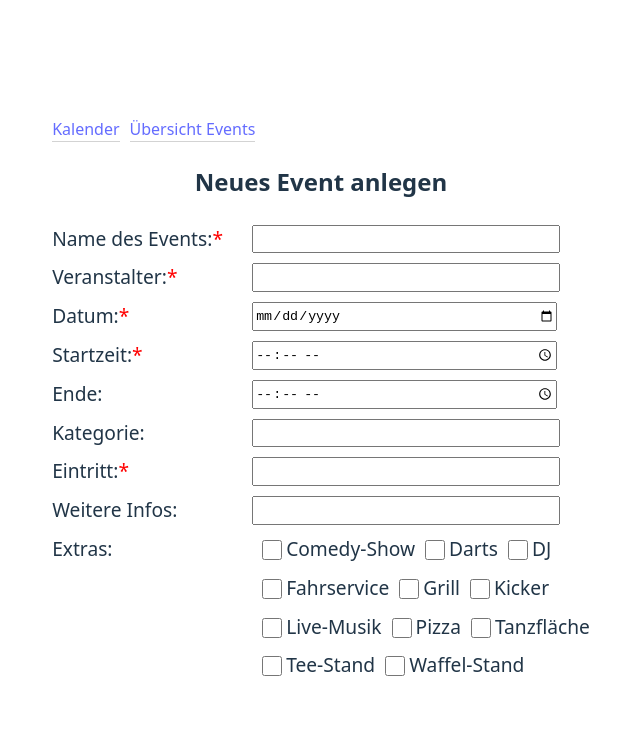
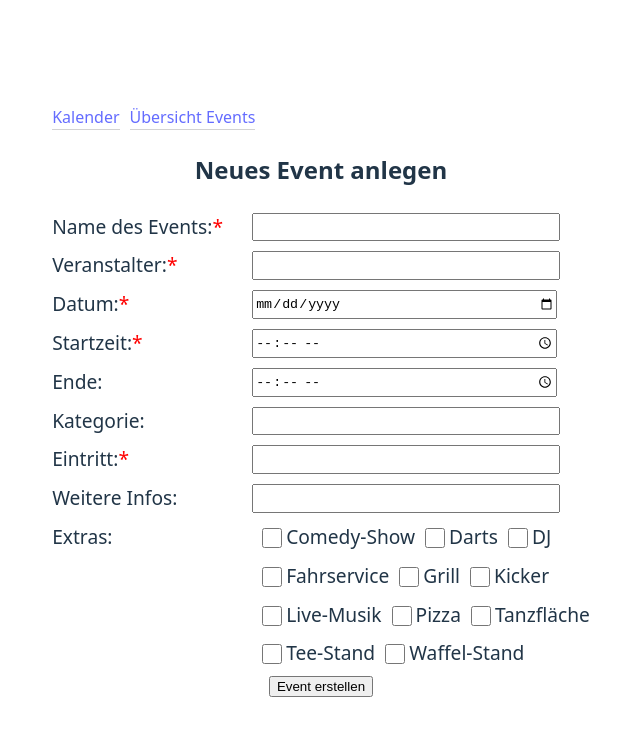
Before and after one commit to Bodinho13/Eventcalender, a React (Vite) app: page /new in a window 1280 px wide. Shown: the top 736 px of the page, without its empty margins (319-959 px from the left). Built offline with nearby package versions, Linux system fonts and the light colour scheme.

Commit message:
Submit Button für Event-Form & min-Prop zu LabelInputBox hinzugefügt

```diff
--- a/src/components/EwEventForm.tsx
+++ b/src/components/EwEventForm.tsx
@@ -35,7 +35,6 @@ const EwEventForm = () => {
         const value: any = target.value;
 
         setEvent(values => ({...values, [name]: value}))
-        console.log(event, value);
     }
 
     const changeExtras = (e: React.ChangeEvent) => {
@@ -52,14 +51,15 @@ const EwEventForm = () => {
         console.log(event);
     }
 
-    const submitEvent = (formData: any) => {
-        console.log(formData);
+    const submitEvent = (event: React.FormEvent) => {
+        console.log(event);
+        event.preventDefault();
     }
 
     return(
         <div>
             <h2>Neues Event anlegen</h2>
-            <form action={submitEvent}>
+            <form onSubmit={submitEvent}>
                 <EwLabelInputBox labelVal="Name des Events:" inputName="eventName" inputVal={event?.eventName}
                     handleChange={(e: React.ChangeEvent) => changeEventData(e)} required={true} />
 
@@ -79,7 +79,7 @@ const EwEventForm = () => {
                     handleChange={(e: React.ChangeEvent) => changeEventData(e)} />
 
                 <EwLabelInputBox labelVal="Eintritt:" inputName="entryFee" inputVal={event?.entryFee}
-                    handleChange={(e: React.ChangeEvent) => changeEventData(e)} inputType="number" required={true} />
+                    handleChange={(e: React.ChangeEvent) => changeEventData(e)} inputType="number" required={true} min={0} />
 
                 <EwLabelInputBox labelVal="Weitere Infos:" inputName="additionalInfo" inputVal={event?.additionalInfo}
                     handleChange={(e: React.ChangeEvent) => changeEventData(e)} inputType="textarea" />
@@ -107,6 +107,7 @@ const EwEventForm = () => {
                     <input className="ew-input-check" type="checkbox" name="tea" onChange={e => changeExtras(e)}/> Tee-Stand
                     <input className="ew-input-check" type="checkbox" name="waffles" onChange={e => changeExtras(e)}/> Waffel-Stand
                 </label>
+                <input type="submit" value="Event erstellen" />
             </form>
         </div>
     )
--- a/src/components/EwLabelInputBox.tsx
+++ b/src/components/EwLabelInputBox.tsx
@@ -1,14 +1,21 @@
 
 
 const EwLabelInputBox = (props: any) => {
-    const {labelVal, inputName, inputVal, handleChange, inputType = "text", required = false} = props;
+    const {labelVal, inputName, inputVal, handleChange, inputType = "text", required = false, min = 0} = props;
 
     return (
         <label className="ew-label">
             <span className="ew-label-text">
                 {labelVal}{required && <span style={{color: "red"}}>*</span> }
             </span>
-            <input className="ew-input-text" type={inputType} name={inputName} value={inputVal || ""} onChange={handleChange} required={required} />
+            <input className="ew-input-text"
+                type={inputType}
+                name={inputName}
+                value={inputVal || ""}
+                onChange={handleChange}
+                required={required}
+                min={min}
+            />
         </label>
     );
 }
```
